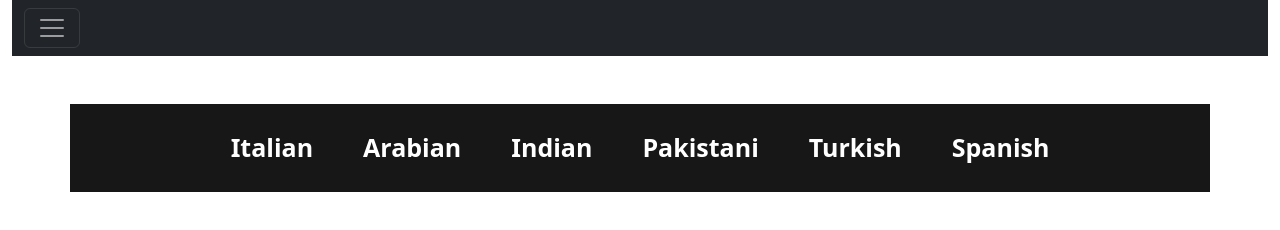
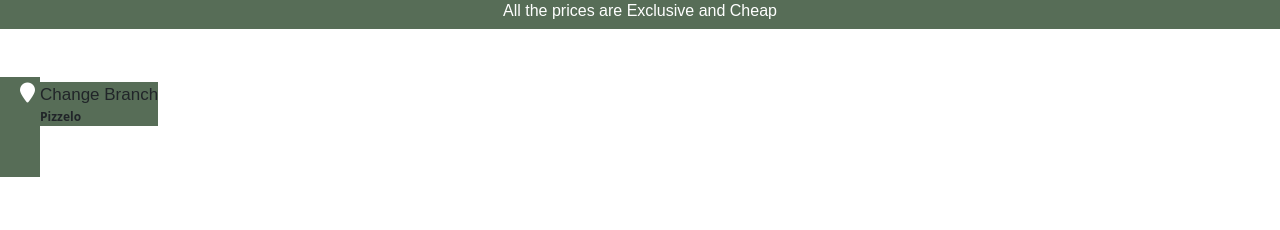
Before and after one commit to UzairAhmed8/fullynewEcom, a plain HTML site: page index.html in a window 1280 px wide. Drawn offline with nearby package versions, Linux system fonts and the light colour scheme.

Commit message:
fully changed

```diff
--- a/index.html
+++ b/index.html
@@ -1,56 +1,33 @@
 <!DOCTYPE html>
 <html lang="en">
 <head>
-    <meta charset="UTF-8">
-    <meta name="viewport" content="width=device-width, initial-scale=1.0">
-    <title>Dollorite</title>
-    <link href="https://cdn.jsdelivr.net/npm/bootstrap@5.3.3/dist/css/bootstrap.min.css" rel="stylesheet" integrity="sha384-QWTKZyjpPEjISv5WaRU9OFeRpok6YctnYmDr5pNlyT2bRjXh0JMhjY6hW+ALEwIH" crossorigin="anonymous">
-    <script src="https://cdn.jsdelivr.net/npm/bootstrap@5.3.3/dist/js/bootstrap.bundle.min.js" integrity="sha384-YvpcrYf0tY3lHB60NNkmXc5s9fDVZLESaAA55NDzOxhy9GkcIdslK1eN7N6jIeHz" crossorigin="anonymous"></script>
-    <link rel="stylesheet" href="https://cdnjs.cloudflare.com/ajax/libs/font-awesome/6.7.2/css/all.min.css">
-    <link rel="stylesheet" href="style.css">
+  <link href="https://cdn.jsdelivr.net/npm/bootstrap@5.0.2/dist/css/bootstrap.min.css" rel="stylesheet" integrity="sha384-EVSTQN3/azprG1Anm3QDgpJLIm9Nao0Yz1ztcQTwFspd3yD65VohhpuuCOmLASjC" crossorigin="anonymous">
+  <script src="https://cdn.jsdelivr.net/npm/bootstrap@5.0.2/dist/js/bootstrap.bundle.min.js" integrity="sha384-MrcW6ZMFYlzcLA8Nl+NtUVF0sA7MsXsP1UyJoMp4YLEuNSfAP+JcXn/tWtIaxVXM" crossorigin="anonymous"></script>
+  <title>Pizzelo</title>
+  <link rel="stylesheet" href="https://cdnjs.cloudflare.com/ajax/libs/font-awesome/6.7.2/css/all.min.css" integrity="sha512-Evv84Mr4kqVGRNSgIGL/F/aIDqQb7xQ2vcrdIwxfjThSH8CSR7PBEakCr51Ck+w+/U6swU2Im1vVX0SVk9ABhg==" crossorigin="anonymous" referrerpolicy="no-referrer" />
+  <link rel="stylesheet" href="style.css">
+  <!-- https://foodsinn.co/?gad_source=1&gclid=EAIaIQobChMI66up7NaIiwMV7wMGAB2ZGwEcEAAYASAAEgL6ffD_BwE -->
 </head>
 <body>
-    <div class="container-fluid">
-        <div class="collapse" id="navbarToggleExternalContent">
-            <div class="bg-dark p-4">
-              <span class="contaer">
-                  <h5 class="text-white h4">Pizzelo</h5>
-                  <i class="fa-solid fa-bowl-food food"></i>
-              </span>
-              <span class="muted">Cheap+Quality food</span>
-              <br>
-              <div class="container-fluid">
-                  <div class="container1">
-                        <a href="#" id="links">Home</a>
-                        <a href="#" id="links">Contact us</a>
-                        <a href="#" id="links">Rate us</a>
-                        <a href="#" id="links">Help</a>
-                        <a href="#" id="links">Login</a>
-                        <a href="#" id="links">Sign-up</a>
-                  </div>
-              </div>
+    <div class="container-fluid head">
+      <h6 class="pc">All the prices are Exclusive and Cheap</h6>
+    </div>
+    <br>
+    <br>
+    <header>
+      <nav>
+        <div class="container1">
+          <div class="subcontainer">
+            <div class="icon">
+              <i class="fa-solid fa-location-pin location"></i>
+            </div>
+            <div class="text">
+              <span class="span1">Change Branch</span>
+              <span>Pizzelo</span>
             </div>
           </div>
-          <nav class="navbar navbar-dark bg-dark">
-            <div class="container-fluid">
-              <button class="navbar-toggler" type="button" data-bs-toggle="collapse" data-bs-target="#navbarToggleExternalContent" aria-controls="navbarToggleExternalContent" aria-expanded="false" aria-label="Toggle navigation">
-                <span class="navbar-toggler-icon"></span>
-              </button>
-            </div>
-          </nav>
-    </div>
-<br>
-<br>
-    <section>
-        <div class="container types">
-            <a href="#" class="link">Italian</a>
-            <a href="#" class="link">Arabian</a>
-            <a href="#" class="link">Indian</a>
-            <a href="#" class="link">Pakistani</a>
-            <a href="#" class="link">Turkish</a>
-            <a href="#" class="link">Spanish</a>
         </div>
-    </section>
-
+      </nav>
+    </header>
 </body>
 </html>
--- a/style.css
+++ b/style.css
@@ -1,54 +1,55 @@
-.muted{
+.head{
+    display: flex;
+    justify-content: center;
+    background-color: rgb(87, 109, 87);
     color: white;
+    font-family: sans-serif;
+    font-size: 10px;
 }
-#links{
+
+.head h6{
+    padding: 1px 1px;
+    text-align: center;
+}
+
+.location{
     color: white;
-    text-decoration: none;
-    text-align: center;
-    padding: 5px 10px;
-    border-radius: 10px;
+    font-size: 20px;
 }
-#links:hover{
-    background-color: white;
-    color: black;
-    transition: all 0.3s ease-in-out;
+.but{
+    background-color: rgb(87, 109, 87);
+    padding: 10px 10px;
 }
 .container1{
+    width: 20%;
+    height: 100px;
+    /* background-color: aqua; */
+}
+.subcontainer{
     display: flex;
-    justify-content: center;
-    column-gap: 20px;
-    margin-left: 40px;
-    margin-right: 40px;
+    align-items: baseline;
 }
 
-.food{
-    color: white;
-    font-weight: 700;
-    font-size: 25px;
-}
-.contaer{
-    display: flex;
-    align-items: baseline;
-    column-gap: 20px;
+.icon{
+    width: 10%;
+    height: 100px;
+    padding: 5px 20px;
+    background-color: rgb(87, 109, 87);
+
 }
 
-.types{
+.text{
     display: flex;
-    justify-content: center;
-    column-gap: 30px;
-    padding: 20px;
-    background-color: #171717;
+    flex-direction: column;
+    background-color: rgb(87, 109, 87);
+
 }
-.link{
-    color: white;
-    text-decoration: none;
-    font-weight: bolder;
-    font-size: 25px;
-    padding: 5px 10px;
-    border-radius: 15px;
+.text .span1{
+    font-size: 17px;
+    font-weight: 500;
+    font-family: sans-serif;
 }
-.link:hover{
-    background-color: white;
-    color: red;
-    transition: all 0.3s ease-in-out;
+.text span{
+    font-size: 12px;
+    font-weight: bold;
 }
```
